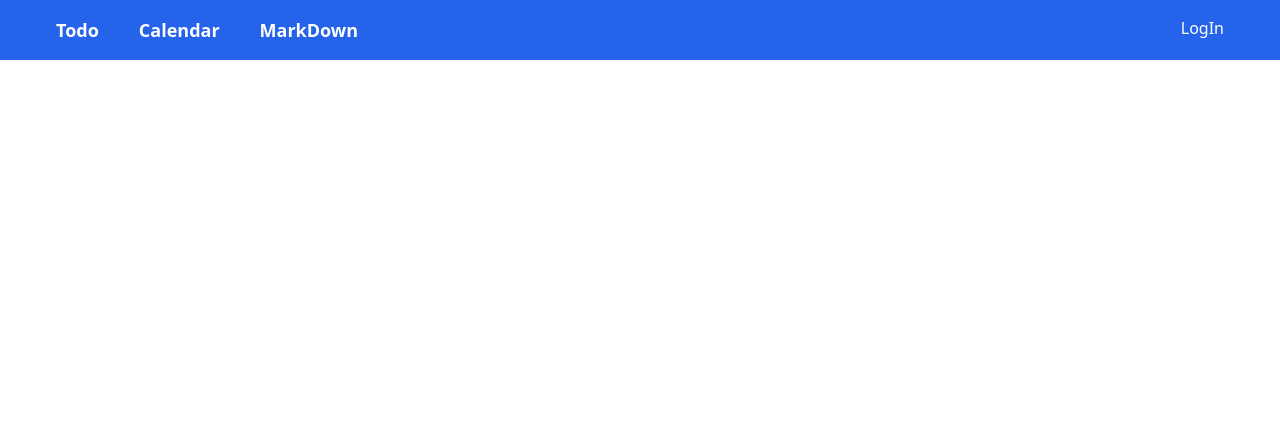
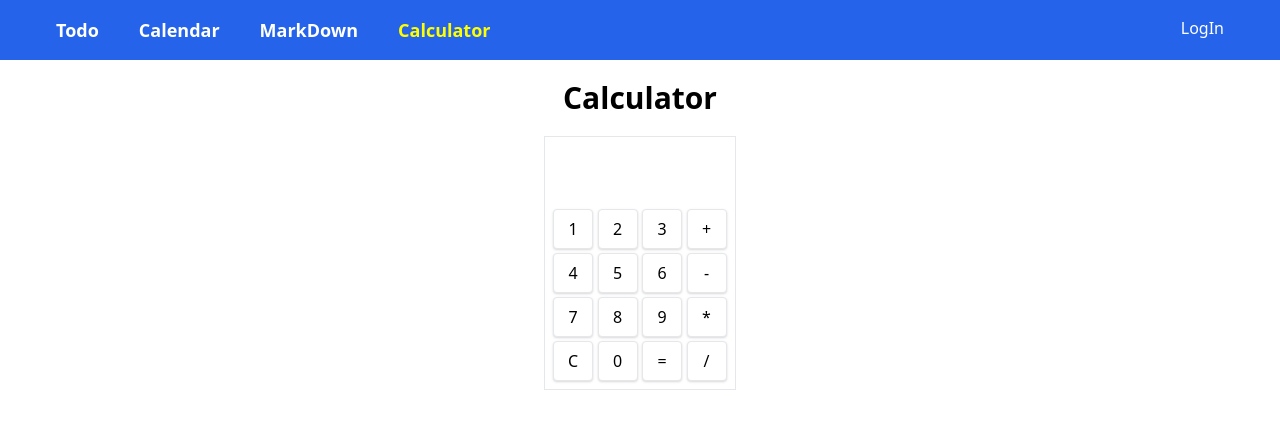
Before and after one commit to hebraheem/Vue-practice, a Vue app: page /calculator in a window 1280 px wide. Shown: the top 428 px of the page. Built offline with nearby package versions, Linux system fonts and the light colour scheme; no server answers.

Commit message:
calculator with composition api

```diff
--- a/src/components/Header.vue
+++ b/src/components/Header.vue
@@ -35,6 +35,7 @@ export default {
         { title: "Todo", to: "/todo" },
         { title: "Calendar", to: "/calendar" },
         { title: "MarkDown", to: "/markdown" },
+        { title: "Calculator", to: "/calculator" },
       ],
     };
   },
--- /dev/null
+++ b/src/pages/Calculator.vue
@@ -0,0 +1,136 @@
+<template>
+  <section class=" w-full">
+    <div class="p-5 m-auto w-full text-center">
+      <h1 class=" text-black font-bold text-3xl">Calculator</h1>
+    </div>
+    <div class="w-48 m-auto border p-2">
+      <div class="h-16">
+        <p
+          class="text-3xl text-black font-medium w-44 overflow-x-scroll"
+          style="direction:rtl"
+        >
+          {{ currentNumber }}
+        </p>
+        <small
+          class="text-black pb-4 font-medium w-44 overflow-x-scroll"
+          style="direction:rtl"
+        >
+          {{ prevNumber }} {{ selectedOperator }} {{ currentNumber }}
+        </small>
+      </div>
+
+      <div class="grid grid-cols-4 gap-1 ">
+        <button @click="pressed(1)" class="calc-btn">1</button>
+        <button @click="pressed(2)" class="calc-btn">2</button>
+        <button @click="pressed(3)" class="calc-btn">3</button>
+        <button @click="pressed('+')" class="calc-btn">+</button>
+        <button @click="pressed(4)" class="calc-btn">4</button>
+        <button @click="pressed(5)" class="calc-btn">5</button>
+        <button @click="pressed(6)" class="calc-btn">6</button>
+        <button @click="pressed('-')" class="calc-btn">-</button>
+        <button @click="pressed(7)" class="calc-btn">7</button>
+        <button @click="pressed(8)" class="calc-btn">8</button>
+        <button @click="pressed(9)" class="calc-btn">9</button>
+        <button @click="pressed('*')" class="calc-btn">*</button>
+        <button @click="pressed('c')" class="calc-btn">C</button>
+        <button @click="pressed(0)" class="calc-btn">0</button>
+        <button @click="pressed('=')" class="calc-btn">=</button>
+        <button @click="pressed('/')" class="calc-btn">/</button>
+      </div>
+    </div>
+  </section>
+</template>
+
+<script>
+import { onMounted, onUnmounted, ref } from "vue";
+
+export default {
+  setup() {
+    const currentNumber = ref("");
+    const prevNumber = ref("");
+    const operators = ref(["+", "-", "*", "/"]);
+    const selectedOperator = ref("");
+    const numbers = ["1", "2", "3", "4", "5", "6", "7", "8", "9", "0"];
+
+    function pressed(press) {
+      if (press === "=" || press === "Enter") return calculate();
+      else if (press === "c") clear();
+      else if (operators.value.includes(press)) performOperation(press);
+      else if (numbers.includes(press)) appendNumber(press);
+      else appendNumber(press);
+    }
+
+    function appendNumber(press) {
+      currentNumber.value = currentNumber.value + press;
+    }
+
+    function calculate() {
+      if (selectedOperator.value === "*") multiply();
+      else if (selectedOperator.value === "/") divide();
+      else if (selectedOperator.value === "+") add();
+      else if (selectedOperator.value === "-") subtract();
+
+      prevNumber.value = "";
+      selectedOperator.value = "";
+    }
+
+    function multiply() {
+      currentNumber.value = prevNumber.value * currentNumber.value;
+    }
+
+    function add() {
+      currentNumber.value =
+        Number(prevNumber.value) + Number(currentNumber.value);
+    }
+
+    function subtract() {
+      currentNumber.value = prevNumber.value - currentNumber.value;
+    }
+
+    function divide() {
+      currentNumber.value = prevNumber.value / currentNumber.value;
+    }
+
+    function performOperation(press) {
+      calculate();
+
+      prevNumber.value = currentNumber.value;
+      currentNumber.value = "";
+      selectedOperator.value = press;
+    }
+
+    function clear() {
+      currentNumber.value = "";
+      selectedOperator.value = "";
+      prevNumber.value = "";
+    }
+
+    function handleKeyDown(e) {
+      pressed(e.key);
+    }
+
+    onMounted(() => {
+      window.addEventListener("keydown", handleKeyDown);
+    });
+
+    onUnmounted(() => {
+      window.removeEventListener("keydown", handleKeyDown);
+    });
+
+    return {
+      currentNumber,
+      pressed,
+      appendNumber,
+      operators,
+      prevNumber,
+      selectedOperator,
+    };
+  },
+};
+</script>
+
+<style>
+.calc-btn {
+  @apply w-10 h-10 border rounded shadow text-black bg-white text-center hover:bg-blue-300 hover:text-white;
+}
+</style>
--- a/src/router.js
+++ b/src/router.js
@@ -3,12 +3,14 @@ import DcHeros from "./pages/DcHeros";
 import Calendar from "./pages/Calendar";
 import MarkDown from "./pages/MarkDown";
 import Home from "./pages/Home";
+import Calculator from "./pages/Calculator";
 
 const routes = [
   { path: "/", component: Home },
   { path: "/todo", component: DcHeros },
   { path: "/calendar", component: Calendar },
   { path: "/markdown", component: MarkDown },
+  { path: "/calculator", component: Calculator },
 ];
 
 const router = createRouter({
```
